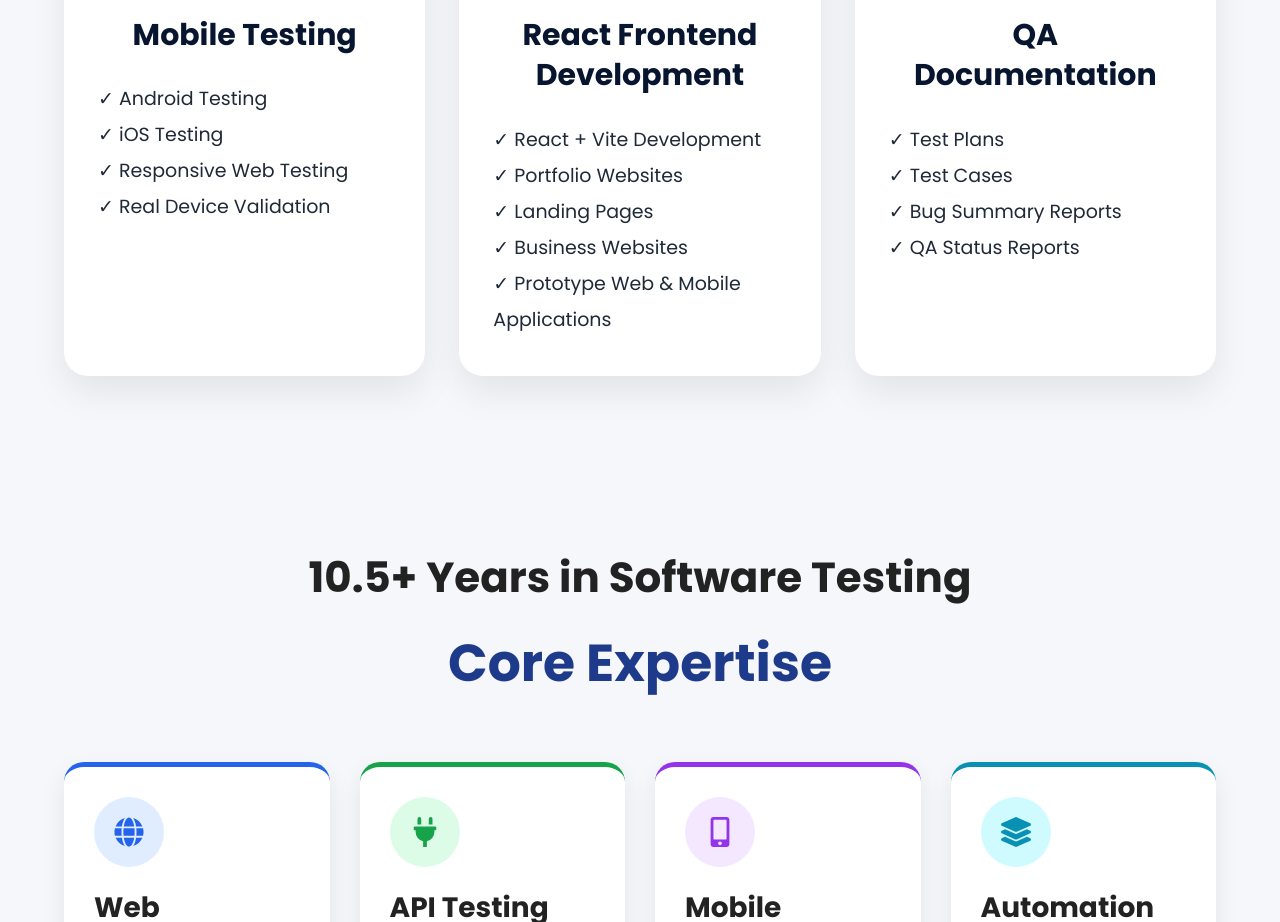
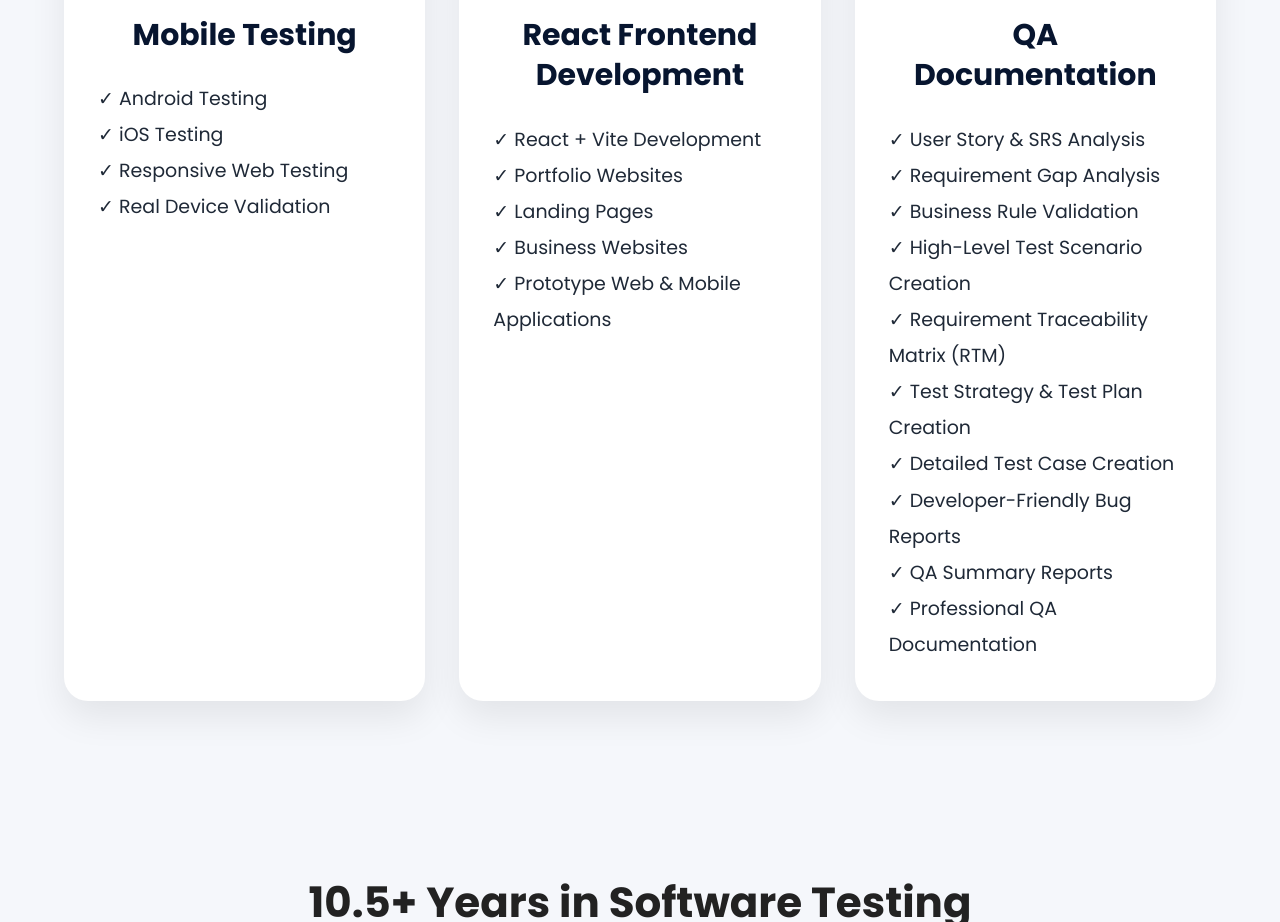
Before and after one commit to pnilava03/qa-portfolio, a React (Vite) app: page / in a window 1280 px wide. Shown: the part 4020-4942 px from the top of the page. Built offline with nearby package versions, Linux system fonts and the light colour scheme.

Commit message:
Added content inside QA Documentation

```diff
--- a/src/components/Services.jsx
+++ b/src/components/Services.jsx
@@ -56,10 +56,16 @@ const services = [
     icon: "📄",
     title: "QA Documentation",
     items: [
-      "Test Plans",
-      "Test Cases",
-      "Bug Summary Reports",
-      "QA Status Reports",
+       "User Story & SRS Analysis",
+       "Requirement Gap Analysis",
+       "Business Rule Validation",
+       "High-Level Test Scenario Creation",
+       "Requirement Traceability Matrix (RTM)",
+       "Test Strategy & Test Plan Creation",
+       "Detailed Test Case Creation",
+       "Developer-Friendly Bug Reports",
+       "QA Summary Reports",
+       "Professional QA Documentation",
     ],
   },
 ];
```
